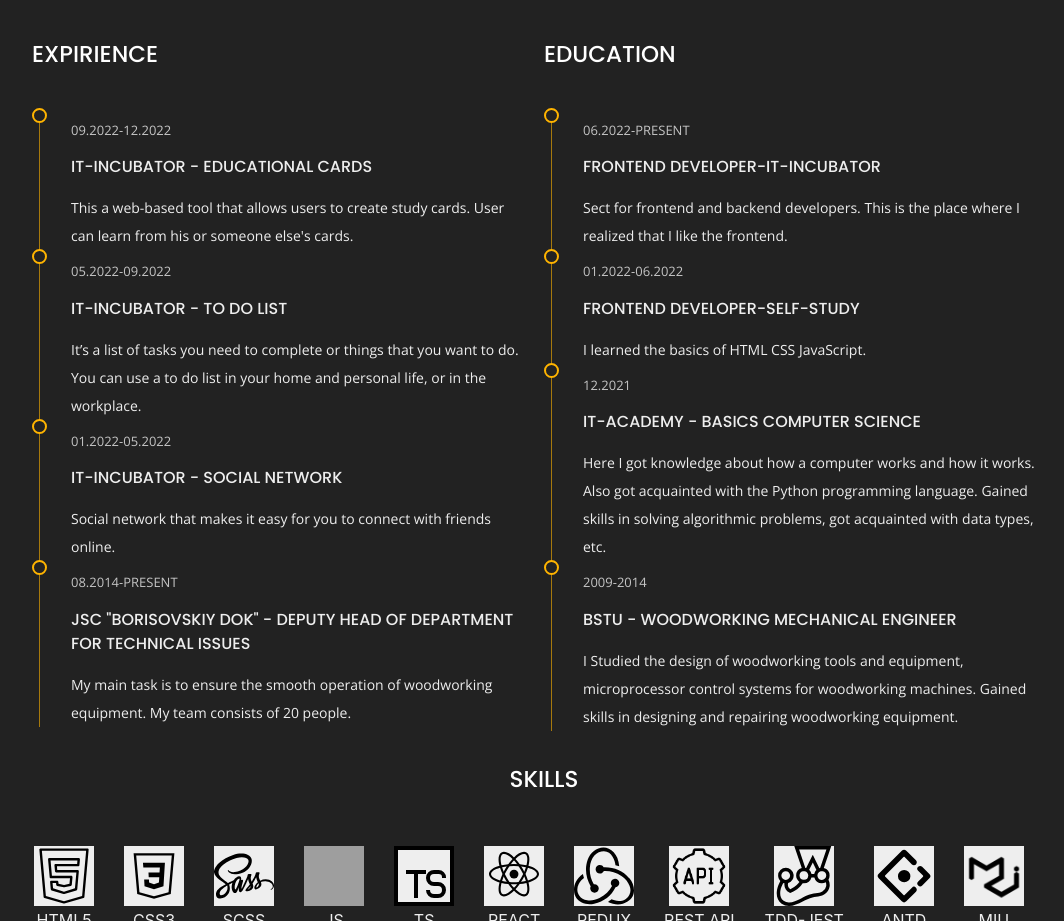
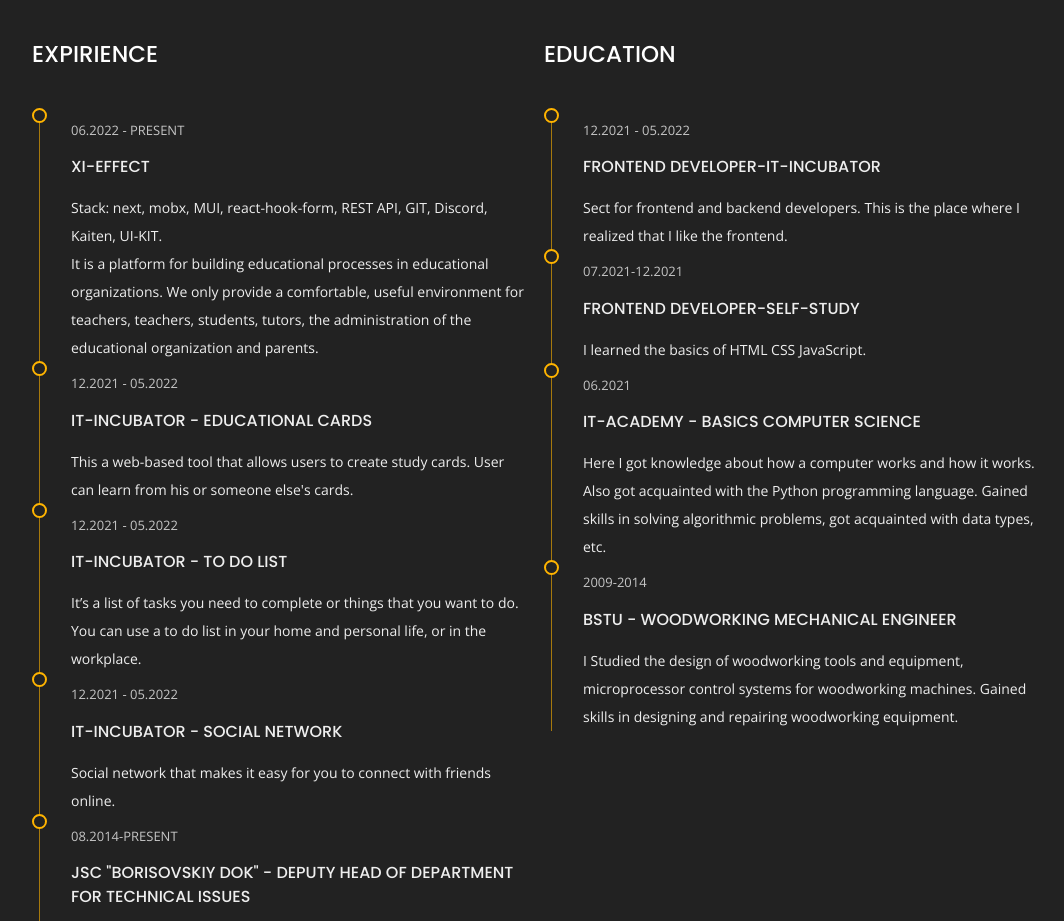
Before and after one commit to Bmwbyas/Portfolio, a React (Create React App) app: page /#/about-me in a window 1280 px wide. Shown: the part 840-1761 px from the top of the page, without its empty margins (96-1160 px from the left). Built offline with nearby package versions, Linux system fonts and the light colour scheme; grey boxes are pictures that could not be loaded.

Commit message:
fix(update data)

```diff
--- a/src/components/AboutMe/AboutMe.tsx
+++ b/src/components/AboutMe/AboutMe.tsx
@@ -10,7 +10,7 @@ import {Skills} from "../Skills/Skills";
 export type ExpEdDataType = {
     years: string
     place: string
-    description: string
+    description: any
 }
 
 export const AboutMe = () => {
@@ -21,18 +21,18 @@ export const AboutMe = () => {
     };
     const educationData: ExpEdDataType[] = [
         {
-            years: '06.2022-PRESENT',
+            years: '12.2021 - 05.2022',
             place: 'frontend developer-IT-INCUBATOR',
             description: `Sect for frontend and backend developers.
             This is the place where I realized that I like the frontend.`
         },
         {
-            years: '01.2022-06.2022',
+            years: '07.2021-12.2021',
             place: 'frontend developer-self-study',
             description: ` I learned the basics of HTML CSS JavaScript.`
         },
         {
-            years: '12.2021',
+            years: '06.2021',
             place: 'IT-ACADEMY - basics computer science',
             description: `Here I got knowledge about how a computer works and how it works. Also got acquainted with the Python programming language.
             Gained skills in solving algorithmic problems, got acquainted with data types, etc.`
@@ -46,18 +46,23 @@ export const AboutMe = () => {
     ]
     const expirienseData: ExpEdDataType[] = [
         {
-            years: '09.2022-12.2022',
+            years: '06.2022 - PRESENT',
+            place: 'XI-EFFECT',
+            description: <span> Stack: next, mobx, MUI, react-hook-form, REST API, GIT, Discord, Kaiten, UI-KIT.<br/> It is a platform for building educational processes in educational organizations.  We only provide a comfortable, useful environment for teachers, teachers, students, tutors, the administration of the educational organization and parents. </span>
+        },
+        {
+            years: '12.2021 - 05.2022',
             place: 'IT-INCUBATOR - EDUCATIONAL CARDS',
             description: `This a web-based tool that allows users to create study cards. User can learn from his or someone else's cards.`
         },
         {
-            years: '05.2022-09.2022',
+            years: '12.2021 - 05.2022',
             place: 'IT-INCUBATOR - TO DO LIST',
             description: ` It’s a list of tasks you need to complete or things that you want to do.
                                 You can use a to do list in your home and personal life, or in the workplace.`
         },
         {
-            years: '01.2022-05.2022',
+            years: '12.2021 - 05.2022',
             place: 'IT-INCUBATOR - SOCIAL NETWORK',
             description: `Social network that makes it easy for you to connect with friends online.`
         },
@@ -98,7 +103,8 @@ export const AboutMe = () => {
                             <li><span>Possibility of remote work</span> Yes</li>
                         </ul>
                         <div className={s.containerCV}><a className={s.cv}
-                                                          href={'https://drive.google.com/u/0/uc?id=15ZQwVgjQKyIFxqWkYHGhb8RmnIOo2OmQ&export=download'}>
+                                                          target={'_blank'}
+                                                          href={'https://drive.google.com/file/d/1E2ozShOK0qT0jQFyL4iLE2ViTHqoblRf/view?usp=sharing'}>
                             download my cv</a>
                         </div>
                     </div>
```
